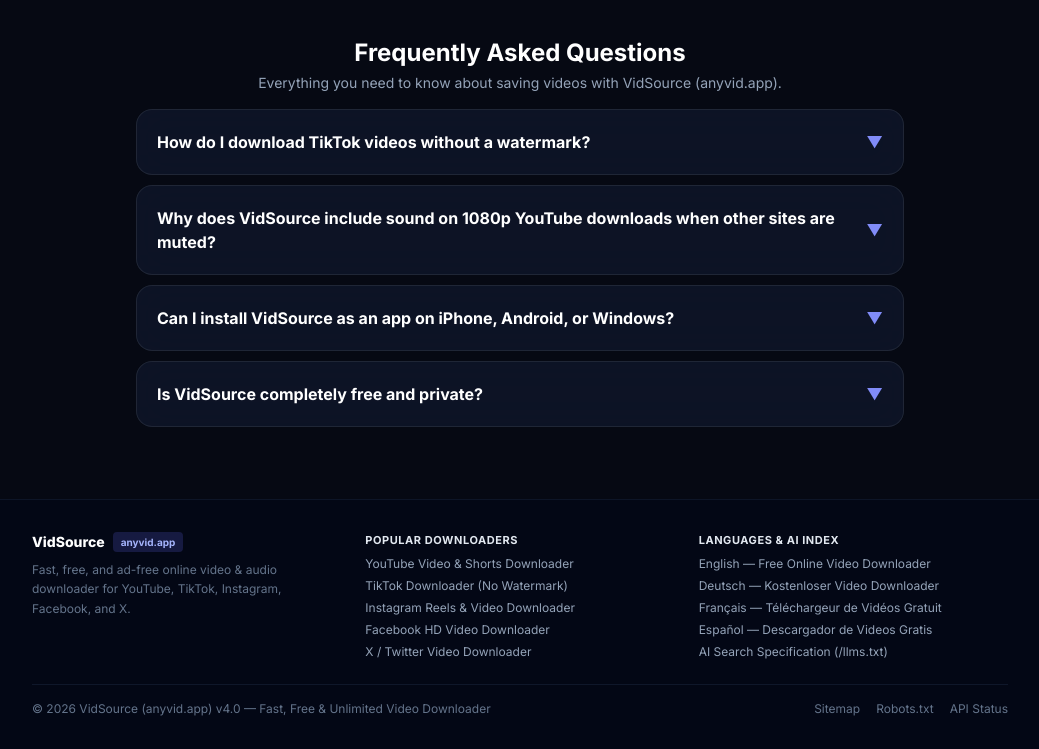
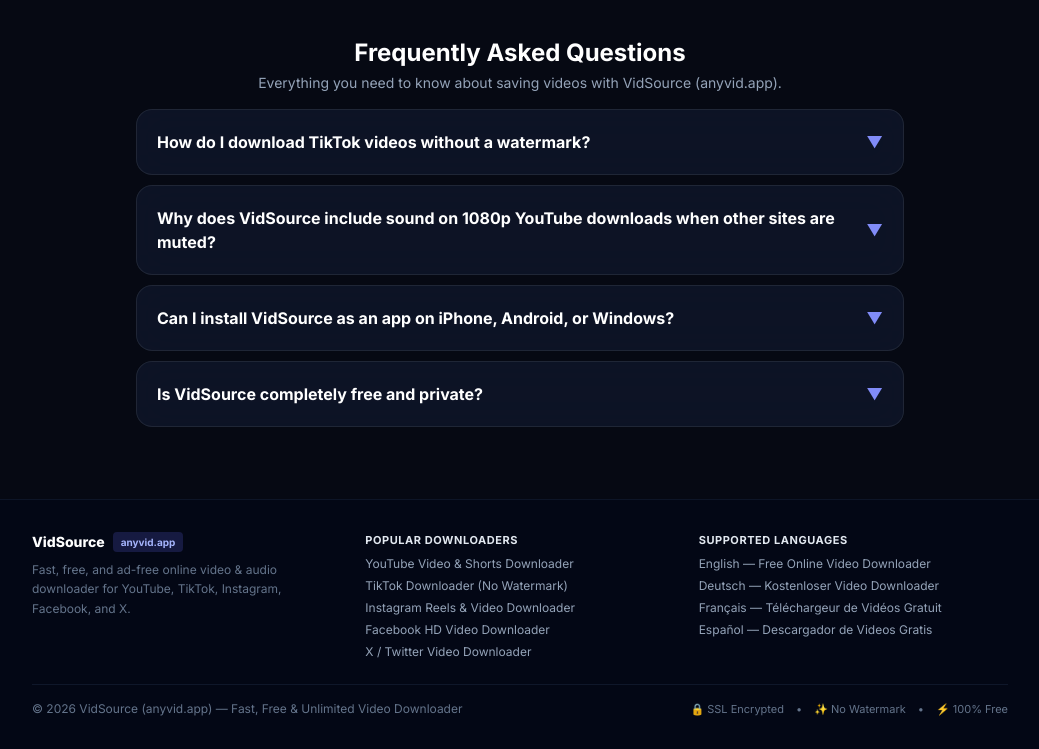
Before and after one commit to zrirjawad-png/streamvault-pwa, a website: page index.html in a window 1280 px wide. Shown: the part 1407-2156 px from the top of the page, without its empty margins (120-1159 px from the left). Drawn offline with nearby package versions, Linux system fonts and the light colour scheme.

Commit message:
Add files via upload

```diff
--- a/index.html
+++ b/index.html
@@ -667,23 +667,24 @@
         </div>
 
         <div class="space-y-2">
-          <div class="font-bold text-slate-200 uppercase tracking-wider text-[11px]">Languages &amp; AI Index</div>
+          <div id="footerLangHeading" class="font-bold text-slate-200 uppercase tracking-wider text-[11px]">Supported Languages</div>
           <ul class="space-y-1.5 text-slate-400">
             <li><a href="/?lang=en" data-lang-link="en" class="hover:text-indigo-400 transition">English — Free Online Video Downloader</a></li>
             <li><a href="/?lang=de" data-lang-link="de" class="hover:text-indigo-400 transition">Deutsch — Kostenloser Video Downloader</a></li>
             <li><a href="/?lang=fr" data-lang-link="fr" class="hover:text-indigo-400 transition">Français — Téléchargeur de Vidéos Gratuit</a></li>
             <li><a href="/?lang=es" data-lang-link="es" class="hover:text-indigo-400 transition">Español — Descargador de Videos Gratis</a></li>
-            <li><a href="/llms.txt" class="hover:text-indigo-400 transition">AI Search Specification (/llms.txt)</a></li>
           </ul>
         </div>
       </div>
 
-      <div class="pt-4 border-t border-slate-900 flex flex-col sm:flex-row items-center justify-between gap-2 text-slate-500">
-        <p>© 2026 VidSource (anyvid.app) v4.0 — Fast, Free &amp; Unlimited Video Downloader</p>
-        <div class="flex items-center gap-4">
-          <a href="/sitemap.xml" class="hover:text-slate-300 transition">Sitemap</a>
-          <a href="/robots.txt" class="hover:text-slate-300 transition">Robots.txt</a>
-          <a href="/healthz" class="hover:text-slate-300 transition">API Status</a>
+      <div class="pt-4 border-t border-slate-900 flex flex-col sm:flex-row items-center justify-between gap-2 text-slate-500 text-center sm:text-left">
+        <p>© 2026 VidSource (anyvid.app) — Fast, Free &amp; Unlimited Video Downloader</p>
+        <div class="flex flex-wrap items-center justify-center gap-3 text-[11px] text-slate-500">
+          <span>🔒 SSL Encrypted</span>
+          <span>•</span>
+          <span>✨ No Watermark</span>
+          <span>•</span>
+          <span>⚡ 100% Free</span>
         </div>
       </div>
     </div>
```
Also changed, not shown: server.js.
